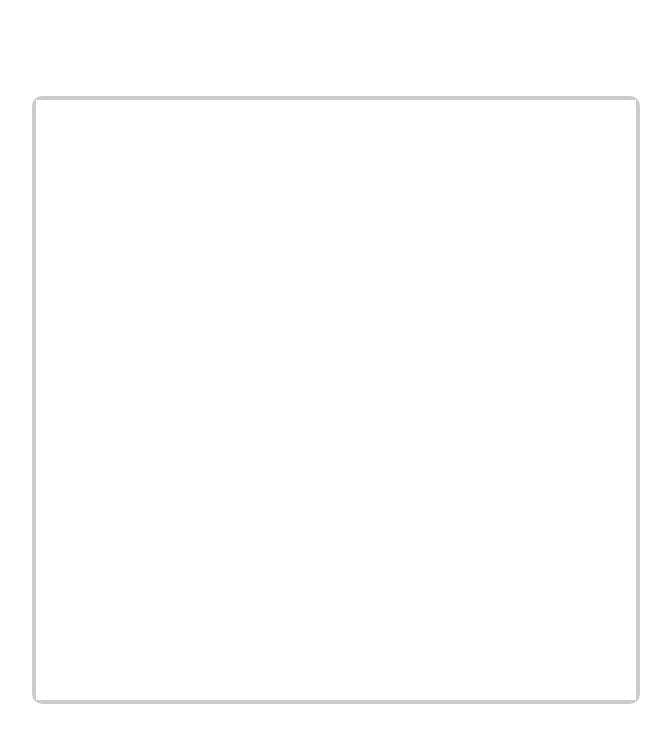
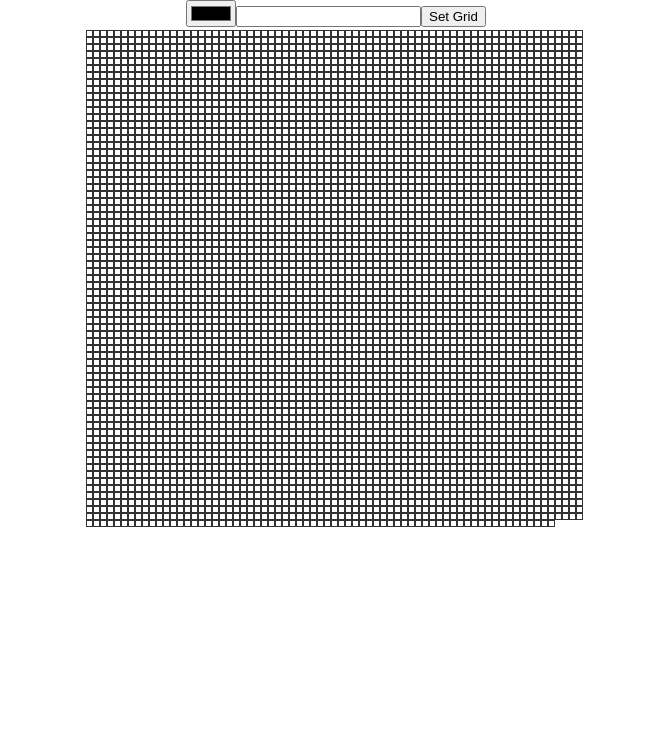
Before and after one commit to jakyastik/sketchpad, a plain HTML site: page index.html in a window 1280 px wide. Shown: the whole page, without its empty margins (304-975 px from the left). Drawn offline with Linux system fonts and the light colour scheme.

Commit message:
choose your own colours for sketching

```diff
--- a/index.html
+++ b/index.html
@@ -7,6 +7,7 @@
     <link rel="stylesheet" href="styles.css" />
   </head>
   <body>
+    <span class="buttonContainer"></span>
     <div class="container"></div>
     <script src="script.js"></script>
   </body>
--- a/script.js
+++ b/script.js
@@ -1,23 +1,43 @@
 let container = document.querySelector(".container");
 
 let resetBtn = document.createElement("button");
-resetBtn.innerText = "Reset";
+resetBtn.innerText = "Set Grid";
 
-let div = document.createElement("div");
-div.setAttribute("class", "divBox");
+let gridNumber = document.createElement("input");
+gridNumber.innerText = "This is it";
+
+let getColor = document.createElement("input");
+getColor.setAttribute("type", "color");
+
+let gridCount = 0;
+
+document.querySelector(".buttonContainer").appendChild(getColor);
+document.querySelector(".buttonContainer").appendChild(gridNumber);
+document.querySelector(".buttonContainer").appendChild(resetBtn);
+
+resetBtn.addEventListener("click", () => {
+	gridCount = gridNumber.value;
+	console.log(gridCount);
+});
 
 createDiv();
 
 function createDiv() {
-  for (i = 0; i <= 10000; i++) {
-    let container = document.querySelector(".container");
-    let div = document.createElement("div");
-    container.appendChild(div);
-    div.setAttribute("class", "divBox");
-  }
+	for (i = 0; i <= 5037 - 1; i++) {
+		let container = document.querySelector(".container");
+		let div = document.createElement("div");
+		container.appendChild(div);
+		div.setAttribute("class", "divBox");
+	}
 }
 
 const divBox = document.querySelector("div");
+
 divBox.addEventListener("mouseover", (event) => {
-  event.target.setAttribute("style", "background: #333;");
+	let div = document.createElement("div");
+	div.setAttribute("class", "divBox");
+
+	console.log(getColor.value);
+	// event.target.setAttribute("style", "background: #333;");
+	event.target.style.backgroundColor = getColor.value;
 });
--- a/styles.css
+++ b/styles.css
@@ -1,29 +1,29 @@
 body {
-  height: 100vh;
 	display: flex;
 	margin: auto;
-  justify-content: center;
-  align-items: center;
+	flex-direction: column;
 }
+
 .container {
-  width: 600px;
-  height: 600px;
 	margin: auto;
-  border: 4px solid #ccc;
-  border-radius: 10px;
 	display: flex;
+	max-width: 500px;
+	max-height: 500px;
+	flex-wrap: wrap;
 	flex-direction: row;
-  flex-wrap: wrap;
-  align-self: center;
-  flex-flow: row wrap;
+
 	background-color: #fff;
 }
 
 .divBox {
-  background: #fff;
-  flex: 1 1 1%;
+	border: 0.5px solid #333;
+	width: 5px;
+	height: 5px;
+	flex: auto;
+	flex-grow: inherit;
 }
 
-.resetBtn {
-  align-self: center;
+.buttonContainer {
+	height: 30px;
+	margin: auto;
 }
```
Lines whose indentation alone changed are shown as unchanged.
